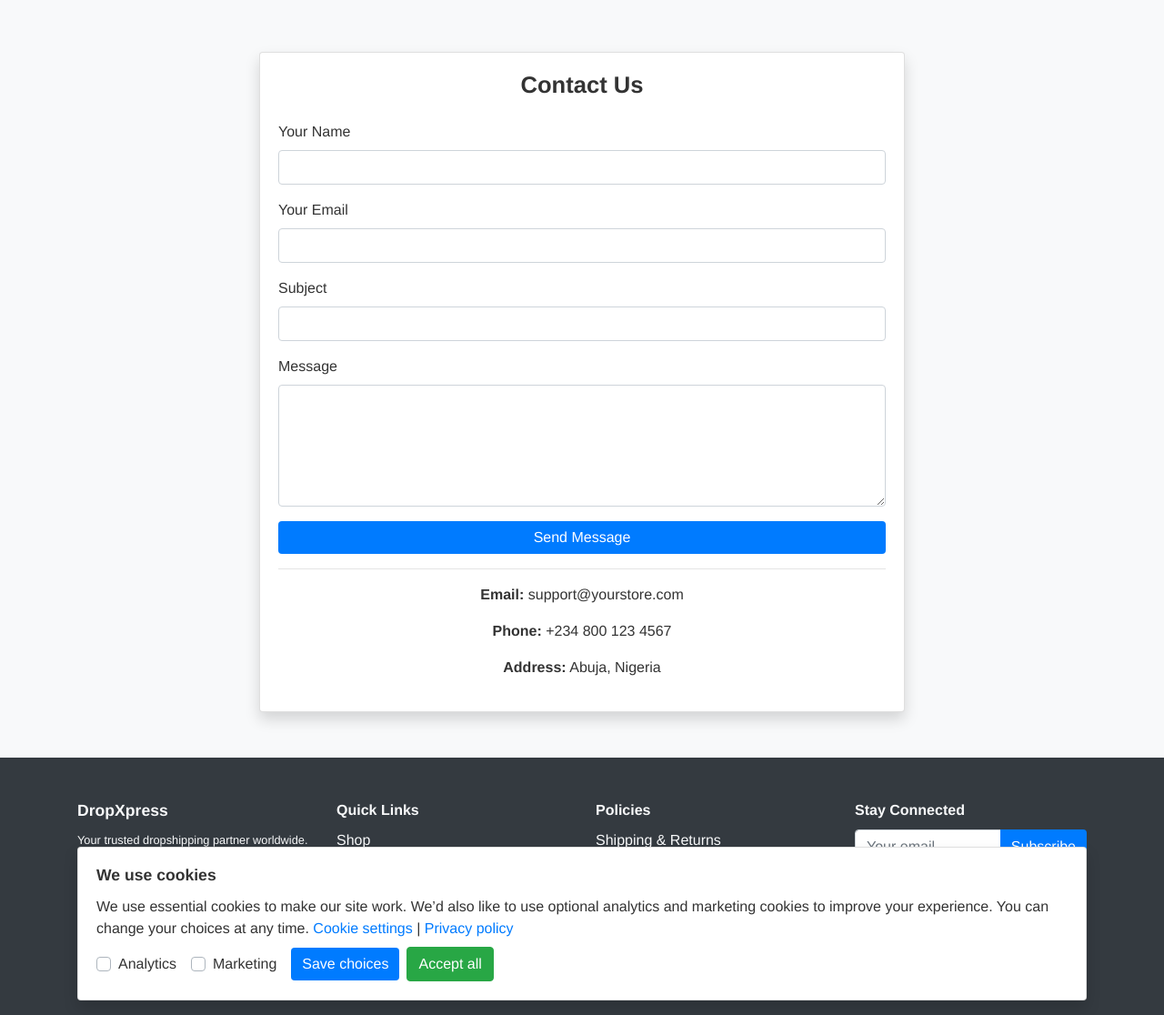
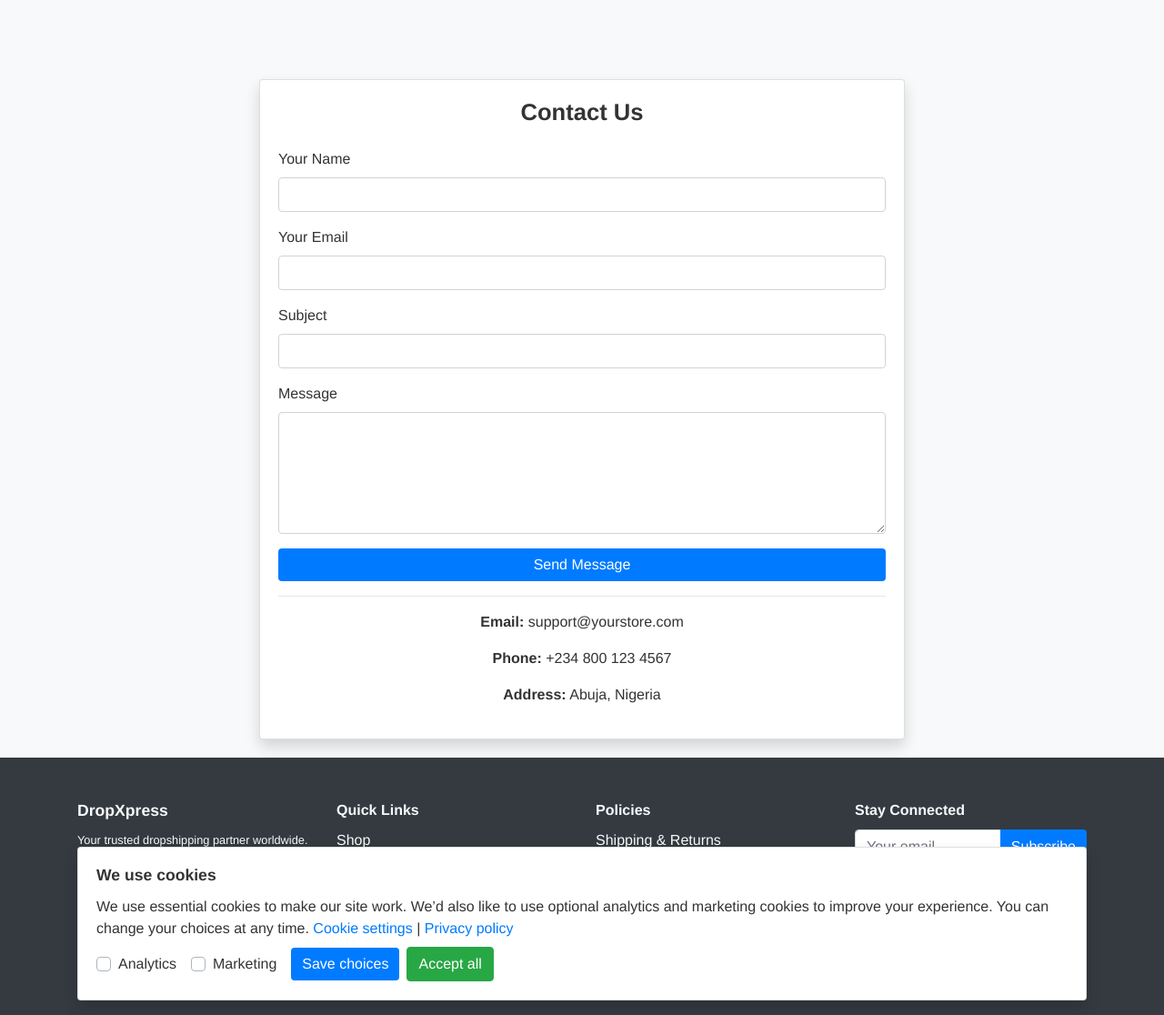
Before and after one commit to kaelzubs/dropshipping, a Django app: page /accounts/contact in a window 1280 px wide. Shown: the part 69-1185 px from the top of the page at 91% size. Run offline with Django 4.2, Linux system fonts and the light colour scheme; some libraries are stand-ins or nearby versions.

Commit message:
Initial one Tuesday

```diff
--- a/static/css/styles.css
+++ b/static/css/styles.css
@@ -44,7 +44,7 @@ body {
 
 main {
   flex: 1;   /* pushes footer down */
-  margin-top: 50;
+  padding-top: 30;
 }
 /* Optional: tweak for smaller screens where navbar is taller */
 @media (max-width: 576px) {
```
